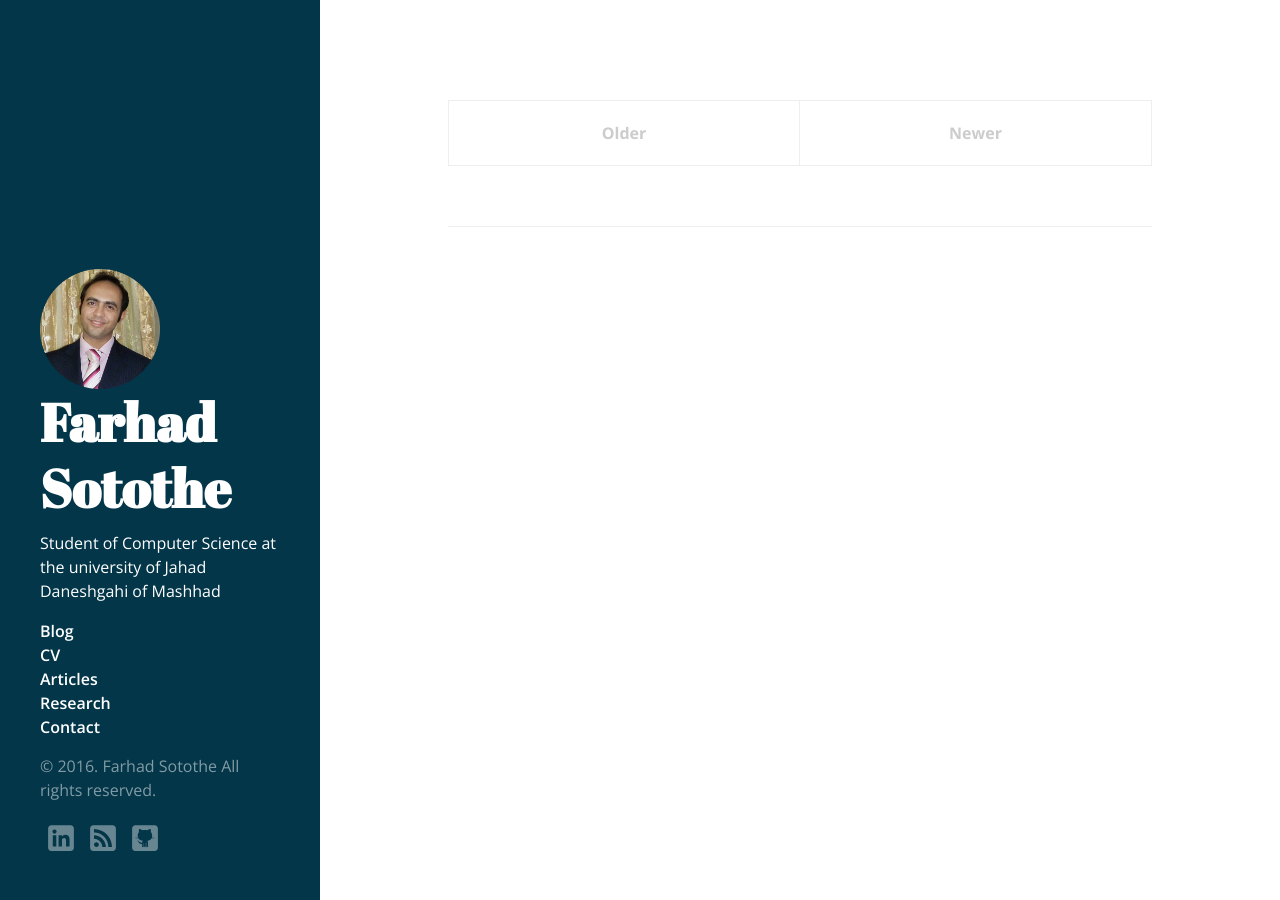
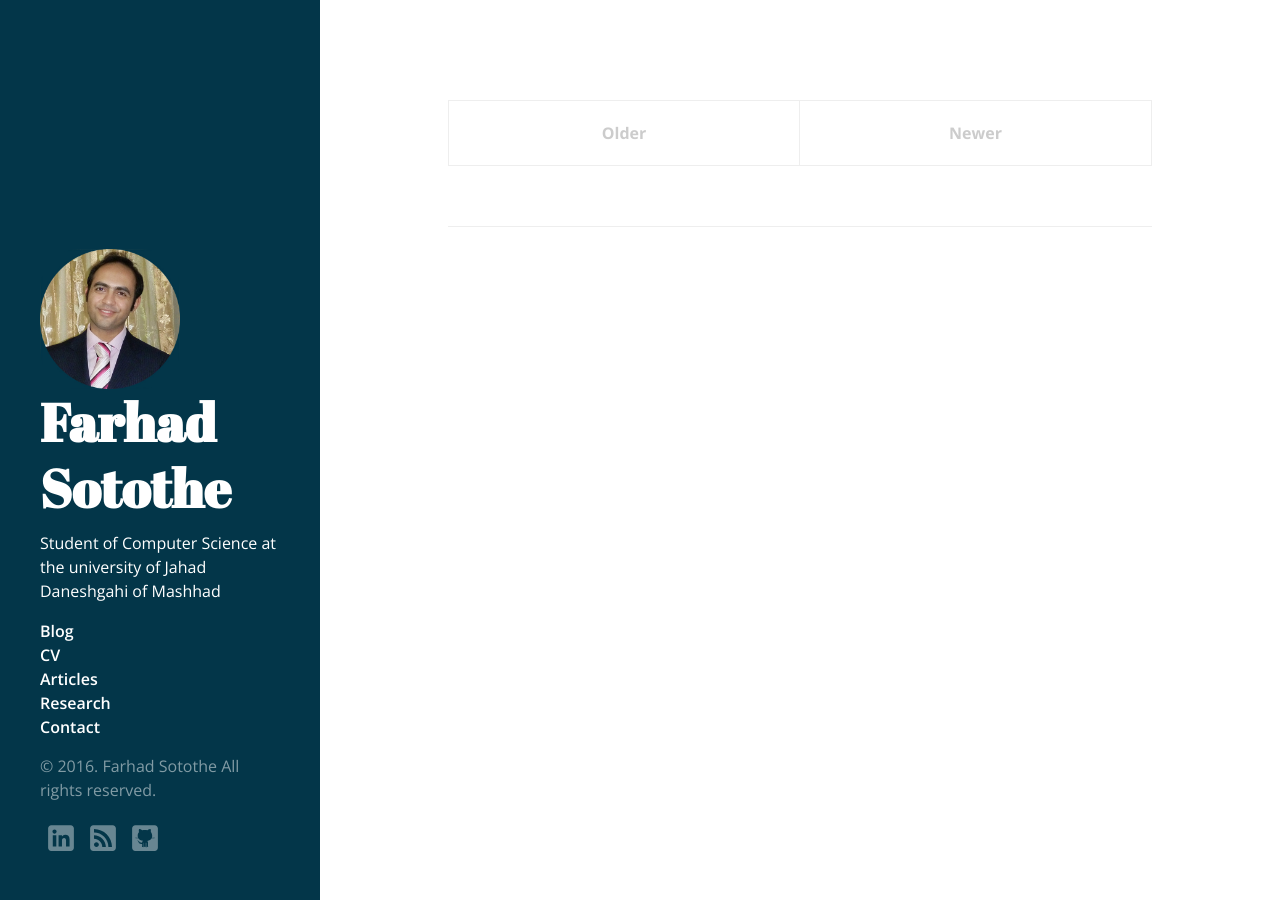
Before and after one commit to sotothe/sotothe.github.io, a Jekyll site: the page built from index.html, in a window 1280 px wide. Built offline with Jekyll 4.4.1, drawn with Linux system fonts in a browser that asks for light colours; nearby versions of some CDN libraries; the list of posts is cut into pages by our own code; comment, search, counter and statistics services are not loaded.

Commit message:
Update hyde.css

```diff
--- a/public/css/hyde.css
+++ b/public/css/hyde.css
@@ -464,8 +464,8 @@ a:focus {
 */
 
 .img-circular{
- width: 120px;
- height: 120px;
+ width: 140px;
+ height: 140px;
  background-image: url('/public/images/sotothe01.jpg');
  background-size: cover;
  display: block;
```
